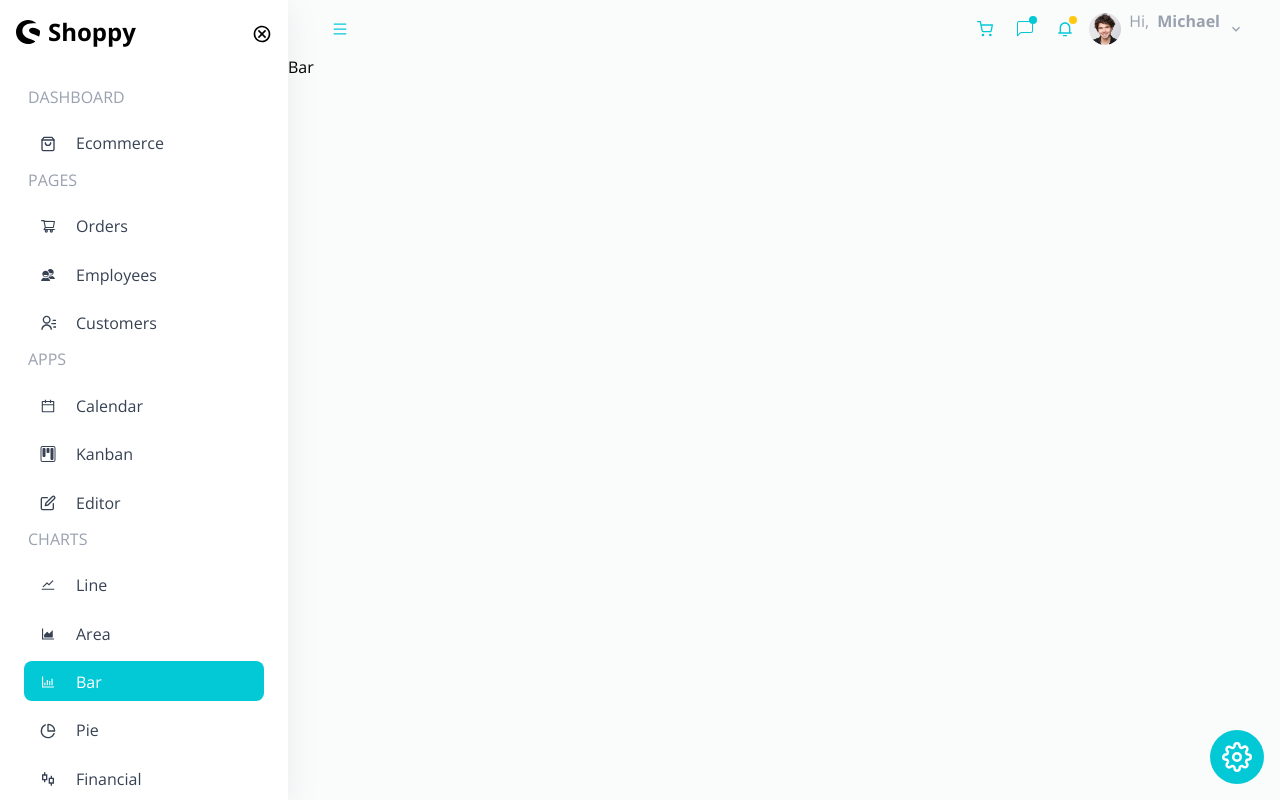
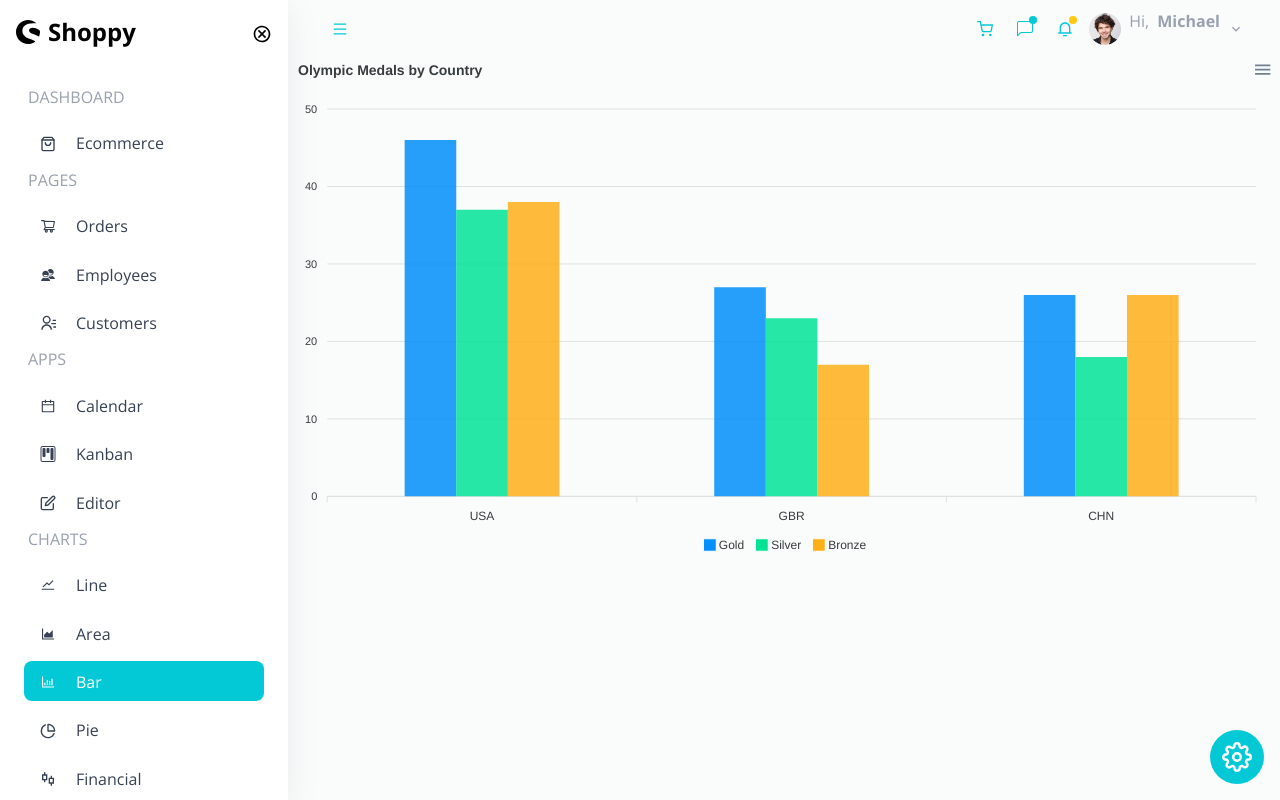
Before and after one commit to BHOJANE-VARUN/adminDashboard, a React (Vite) app: page /bar in a window 1280 px wide. Built offline with nearby package versions, Linux system fonts and the light colour scheme.

Commit message:
completed major graphs

```diff
--- a/src/components/Charts/LineChart.jsx
+++ b/src/components/Charts/LineChart.jsx
@@ -1,13 +1,41 @@
-import React from 'react'
-import Header from "./../Header"
+import React from "react";
+import Chart from 'react-apexcharts';
+import { lineChartData } from "../../data/dummy";
 
+const Linedata = [{
+  name:'Graph A',
+  data:lineChartData[0]
+},{
+  name:'Graph B',
+  data:lineChartData[1]
+},{
+  name:'Graph A',
+  data:lineChartData[2]
+},]
+const options = {
+    chart: {
+      type: 'line',
+      zoom: { enabled: false },
+    },
+    xaxis: {
+      type: 'datetime',
+    },
+    stroke: {
+      curve: 'straight',
+    },
+  };
 function LineChart() {
   return (
-    <div >
-      <Header category={"Chart"} title={"Line Chart"}/>
-
+    <div className="text-black">
+      <Chart
+        options={options}
+        series={Linedata}
+        type="line"
+        height={450}
+        width={1000}
+      />
     </div>
-  )
+  );
 }
 
-export default LineChart
+export default LineChart;
--- a/src/pages/Charts/Area.jsx
+++ b/src/pages/Charts/Area.jsx
@@ -1,9 +1,71 @@
-import React from 'react'
+import Header from "../../components/Header";
+import React from "react";
+import Chart from "react-apexcharts";
+import { lineChartData } from "../../data/dummy";
+
+const Linedata = [
+  {
+    name: "Graph A",
+    data: lineChartData[0],
+  },
+  {
+    name: "Graph B",
+    data: lineChartData[1],
+  },
+  {
+    name: "Graph C",
+    data: lineChartData[2],
+  },
+];
+const options = {
+  chart: {
+    type: "area",
+    height: 350,
+    stacked: true,
+    events: {
+      selection: function (chart, e) {
+        console.log(new Date(e.xaxis.min));
+      },
+    },
+  },
+  colors: ["#008FFB", "#00E396", "#CED4DC"],
+  dataLabels: {
+    enabled: false,
+  },
+  stroke: {
+    curve: "monotoneCubic",
+  },
+  fill: {
+    type: "gradient",
+    gradient: {
+      opacityFrom: 0.6,
+      opacityTo: 0.8,
+    },
+  },
+  legend: {
+    position: "top",
+    horizontalAlign: "left",
+  },
+  xaxis: {
+    type: "datetime",
+  },
+};
 
 function Area() {
   return (
-    <div>Area</div>
-  )
+    <div className="m-2 md:m-10 mt-24 p-2 md:p-10 bg-white dark:bg-[#33373E] rounded-3xl">
+      <Header category={"Chart"} title={"Line Chart"} />
+      <div className="text-black">
+        <Chart
+          options={options}
+          series={Linedata}
+          type="line"
+          height={450}
+          width={1000}
+        />
+      </div>
+    </div>
+  );
 }
 
-export default Area
+export default Area;
--- a/src/pages/Charts/Bar.jsx
+++ b/src/pages/Charts/Bar.jsx
@@ -1,9 +1,48 @@
-import React from 'react'
+import React from 'react';
+import Chart from 'react-apexcharts';
+import { barChartData } from '../../data/dummy';
 
-function Bar() {
-  return (
-    <div>Bar</div>
-  )
-}
 
-export default Bar
+const Bar = () => {
+  const series = [
+    {
+      name: 'Gold',
+      data: barChartData[0],
+    },
+    {
+      name: 'Silver',
+      data: barChartData[1],
+    },
+    {
+      name: 'Bronze',
+      data: barChartData[2],
+    },
+  ];
+
+  const options = {
+    chart: {
+      type: 'bar',
+      stacked: false,
+    },
+    xaxis: {
+      type: 'category',
+    },
+    plotOptions: {
+      bar: {
+        horizontal: false,
+        columnWidth: '50%',
+      },
+    },
+    dataLabels: {
+      enabled: false,
+    },
+    title: {
+      text: 'Olympic Medals by Country',
+      align: 'left',
+    },
+  };
+
+  return <Chart options={options} series={series} type="bar" height={500} />;
+};
+
+export default Bar;
--- a/src/pages/Charts/Line.jsx
+++ b/src/pages/Charts/Line.jsx
@@ -1,8 +1,13 @@
 import React from 'react'
+import Header from '../../components/Header'
+import { LineChart } from '../../components'
 
 function Line() {
   return (
-    <div>Line</div>
+    <div className="m-2 md:m-10 mt-24 p-2 md:p-10 bg-white dark:bg-[#33373E] rounded-3xl">
+      <Header category={"Chart"} title={"Line Chart"} />
+      <LineChart/>
+    </div>
   )
 }
 
--- a/src/pages/Charts/Pie.jsx
+++ b/src/pages/Charts/Pie.jsx
@@ -1,9 +1,26 @@
-import React from 'react'
+import React from "react";
+import Chart from "react-apexcharts";
 
+import { pieChartData } from "../../data/dummy";
 function Pie() {
-  return (
-    <div>Pie</div>
-  )
+
+  const series = pieChartData.map((item) => item.y);
+  const labels = pieChartData.map((item) => item.x);
+
+  const options = {
+    labels,
+    legend: {
+      position: 'bottom',
+    },
+    dataLabels: {
+      formatter: (_, { seriesIndex }) => pieChartData[seriesIndex].text,
+    },
+    chart: {
+      type: 'pie',
+    },
+  };
+
+  return <Chart options={options} series={series} type="pie" height={500} />;;
 }
 
-export default Pie
+export default Pie;
```
Also changed, not shown: src/components/Charts/SparkLine.jsx (+0 -7 lines).
